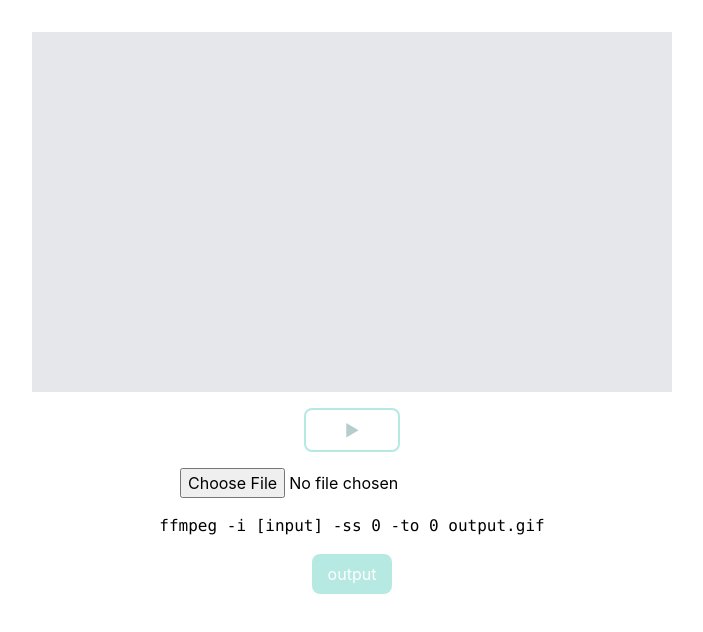
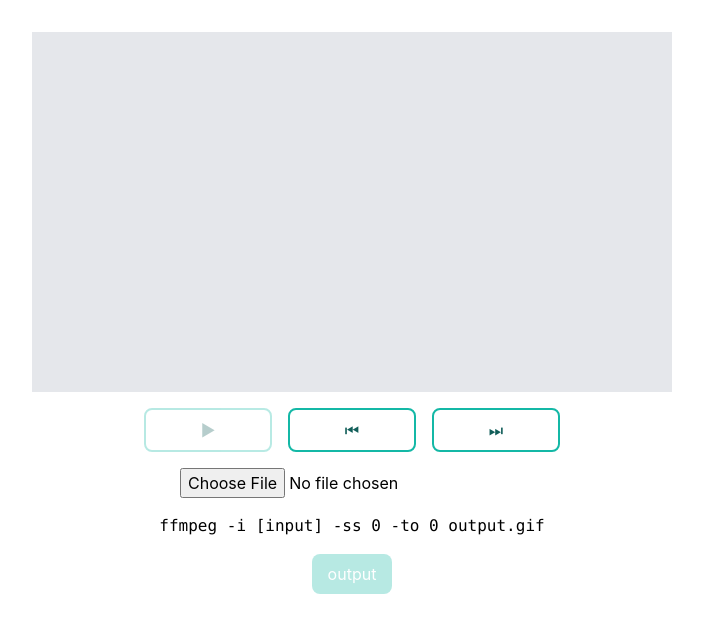
Before and after one commit to fluixyz-unnatural/simple-video-editor, a React (Vite) app: page / in a window 1280 px wide. Shown: the top 632 px of the page, without its empty margins (288-991 px from the left). Built offline with nearby package versions, Linux system fonts and the light colour scheme.

Commit message:
add set button

```diff
--- /dev/null
+++ b/src/components/Button.tsx
@@ -0,0 +1,24 @@
+import { ButtonHTMLAttributes, PropsWithChildren } from "react";
+
+type Props = ButtonHTMLAttributes<unknown> & {
+  className?: string;
+  fill?: boolean;
+};
+
+export const Button: React.FC<PropsWithChildren<Props>> = ({
+  children,
+  className,
+  ...otherProps
+}) => {
+  return (
+    <button
+      className={
+        "w-32 rounded-lg border-2 border-solid border-teal-500 p-2 px-4 text-teal-800 hover:border-teal-800 active:bg-teal-50 disabled:pointer-events-none disabled:opacity-30 " +
+        className
+      }
+      {...otherProps}
+    >
+      {children}{" "}
+    </button>
+  );
+};
--- a/src/components/simpleEditor/PlayButton.tsx
+++ b/src/components/simpleEditor/PlayButton.tsx
@@ -1,4 +1,6 @@
-import { useCallback, useEffect } from "react";
+import { useCallback } from "react";
+import { useShortcut } from "../utils/useShortcut";
+import { Button } from "../Button";
 
 type Props = {
   playing: boolean;
@@ -9,27 +11,11 @@ export const PlayButton: React.FC<Props> = ({ playing, disabled, onClick }) => {
   const onSpace = useCallback(() => {
     onClick();
   }, [onClick]);
+  useShortcut(onSpace, " ");
 
-  const onKeydown = useCallback(
-    (e: KeyboardEvent) => {
-      if (e.key === " ") onSpace();
-    },
-    [onSpace]
-  );
-
-  useEffect(() => {
-    window.addEventListener("keydown", onKeydown);
-    return () => {
-      window.removeEventListener("keydown", onKeydown);
-    };
-  }, []);
   return (
-    <button
-      disabled={disabled}
-      onClick={onClick}
-      className="w-24 rounded-lg border-2 border-solid border-teal-500 p-2 px-4 text-teal-800 hover:border-teal-800 active:bg-teal-50 disabled:pointer-events-none disabled:opacity-30"
-    >
+    <Button disabled={disabled} onClick={onClick}>
       {playing ? "⏸" : "▶"}
-    </button>
+    </Button>
   );
 };
--- /dev/null
+++ b/src/components/simpleEditor/SetSegmentButton.tsx
@@ -0,0 +1,27 @@
+import { useDispatch } from "react-redux";
+import { Second } from "../../domains/unit";
+import { Button } from "../Button";
+import { segmentChanged } from "../../models/simpleEditor/editor";
+
+type Props = { current: Second };
+export const SetSegmentButton: React.FC<Props> = ({ current }) => {
+  const dispatch = useDispatch();
+  return (
+    <>
+      <Button
+        onClick={() => {
+          dispatch(segmentChanged({ type: "start", time: current }));
+        }}
+      >
+        ⏮
+      </Button>
+      <Button
+        onClick={() => {
+          dispatch(segmentChanged({ type: "end", time: current }));
+        }}
+      >
+        ⏭
+      </Button>
+    </>
+  );
+};
--- a/src/components/simpleEditor/SimpleEditor.tsx
+++ b/src/components/simpleEditor/SimpleEditor.tsx
@@ -11,6 +11,7 @@ import { Timeline } from "./Timeline";
 import { PlayButton } from "./PlayButton";
 import { Preview } from "./Preview";
 import { saveAsMp4 } from "../../domains/ffmpeg/save";
+import { SetSegmentButton } from "./SetSegmentButton";
 
 export const SimpleEditor = () => {
   const state = useSelector<SimpleEditorState, SimpleEditorState>(
@@ -55,11 +56,14 @@ export const SimpleEditor = () => {
       <div className="relative aspect-video w-full bg-gray-200">
         {state.input && <Preview ref={video} src={state.input.link} />}
       </div>
-      <PlayButton
-        disabled={!state.input}
-        playing={playing}
-        onClick={() => setPlaying((prev) => !prev)}
-      />
+      <div className="flex gap-4">
+        <PlayButton
+          disabled={!state.input}
+          playing={playing}
+          onClick={() => setPlaying((prev) => !prev)}
+        />
+        <SetSegmentButton current={state.editor.current} />
+      </div>
       {state.input ? (
         <Timeline
           current={state.editor.current}
--- a/src/components/simpleEditor/Timeline.tsx
+++ b/src/components/simpleEditor/Timeline.tsx
@@ -1,4 +1,10 @@
-import React, { useCallback, useEffect, useRef, useState } from "react";
+import React, {
+  useCallback,
+  useEffect,
+  useMemo,
+  useRef,
+  useState,
+} from "react";
 import { AreaSize, Second, Segment, TlDisplayPx } from "../../domains/unit";
 import { currentChanged } from "../../models/simpleEditor/editor";
 import { useDispatch } from "react-redux";
@@ -6,6 +12,8 @@ import { calcOffset, px2second } from "./TimelineItems/utils/convert";
 import { CurrentTimeVerticalLine } from "./TimelineItems/CurrentTimeVerticalLine";
 import { VideoItem } from "./TimelineItems/VideoItem";
 import { SegmentController } from "./TimelineItems/SegmentController";
+import { useDomSize } from "../utils/useDomSize";
+import { clearSelection } from "../utils/clearSelection";
 
 type Props = {
   duration: Second;
@@ -20,22 +28,16 @@ const tlConst = { TIMELINE_HEIGHT, TIMELINE_PY } as const;
 export type Canvas = AreaSize<TlDisplayPx> & { scale: number; offset: Second };
 
 export const Timeline: React.FC<Props> = ({ current, duration, segment }) => {
-  const parent = useRef<HTMLDivElement>(null);
-  const [canvas, setCanvas] = useState<Canvas>();
   const dispatch = useDispatch();
 
-  // 最外部divのサイズをもとにsvgのサイズを決定
-  useEffect(() => {
-    if (parent.current) {
-      const viewBox = parent.current.getBoundingClientRect();
-      setCanvas({
-        width: viewBox.width,
-        height: viewBox.height,
-        scale: 1,
-        offset: 0,
-      } as Canvas);
-    }
-  }, [parent]);
+  const { ref: parent, size } = useDomSize<HTMLDivElement>();
+  const [scale, setScale] = useState<number>(1);
+  const [offset, setOffset] = useState<Second>(0 as Second);
+
+  const canvas = useMemo(
+    () => ({ ...size, scale, offset }),
+    [size, scale, offset]
+  );
 
   const onWheel = useCallback(
     (e: WheelEvent) => {
@@ -49,32 +51,24 @@ export const Timeline: React.FC<Props> = ({ current, duration, segment }) => {
         const rect = parent.current.getBoundingClientRect();
         const x = (e.pageX - rect.x) as TlDisplayPx;
 
-        setCanvas((prev) => {
-          if (!prev) return prev;
+        const nextScale = Math.pow(1.1, -deltaY) * scale;
+        // 同じpxが同じsecになるよう offset を調整する
+        const nextOffset = calcOffset(
+          x,
+          px2second(x, canvas, duration),
+          { ...canvas, scale: nextScale },
+          duration
+        ) as Second;
 
-          const scale = Math.pow(1.1, -deltaY) * prev?.scale;
-          // 同じpxが同じsecになるよう offset を調整する
-          const offset = calcOffset(
-            x,
-            px2second(x, canvas, duration),
-            { ...canvas, scale },
-            duration
-          ) as Second;
-          return { ...prev, scale, offset };
-        });
+        setScale(nextScale);
+        setOffset(nextOffset);
       } else {
         // offset
-        setCanvas((prev) =>
-          prev
-            ? ({
-                ...prev,
-                offset: prev.offset + (duration * deltaY) / 20,
-              } as Canvas)
-            : undefined
-        );
+        const delta = (duration * deltaY) / 20;
+        setOffset((prev) => (prev + delta) as Second);
       }
     },
-    [canvas, duration]
+    [canvas, duration, parent, scale]
   );
 
   useEffect(() => {
@@ -96,7 +90,7 @@ export const Timeline: React.FC<Props> = ({ current, duration, segment }) => {
           <svg
             viewBox={`0 0 ${canvas.width} ${canvas.height}`}
             className="absolute inset-0 h-full w-full bg-gray-200"
-            onClick={(e) => {
+            onDoubleClick={(e) => {
               // currentTime変更
               if (!parent.current) return;
               const rect = parent.current.getBoundingClientRect();
@@ -121,6 +115,15 @@ export const Timeline: React.FC<Props> = ({ current, duration, segment }) => {
               duration={duration}
               segment={segment}
             />
+            <text
+              x={0}
+              y={TIMELINE_HEIGHT}
+              font-size="256"
+              className="pointer-events-none selection:bg-opacity-0"
+              fill="transparent"
+            >
+              dummy_text_to_prevent_text_selection_with_double_click
+            </text>
           </svg>
         )}
       </div>
--- /dev/null
+++ b/src/components/utils/clearSelection.ts
@@ -0,0 +1,4 @@
+export function clearSelection() {
+  const selection = document.getSelection();
+  selection?.empty();
+}
--- /dev/null
+++ b/src/components/utils/useDomSize.ts
@@ -0,0 +1,20 @@
+import { useEffect, useRef, useState } from "react";
+import { AreaSize, TlDisplayPx } from "../../domains/unit";
+
+export const useDomSize = <T extends Element>() => {
+  const ref = useRef<T>(null);
+  const [size, setSize] = useState<AreaSize<TlDisplayPx>>({
+    width: 0,
+    height: 0,
+  } as AreaSize<TlDisplayPx>);
+  useEffect(() => {
+    if (ref.current) {
+      const rect = ref.current.getBoundingClientRect();
+      setSize({
+        width: rect.width,
+        height: rect.height,
+      } as AreaSize<TlDisplayPx>);
+    }
+  }, [ref]);
+  return { ref, size };
+};
--- /dev/null
+++ b/src/components/utils/useShortcut.ts
@@ -0,0 +1,21 @@
+import { useCallback, useEffect } from "react";
+
+export const useShortcut = (
+  callback: () => void,
+  key: KeyboardEvent["key"]
+) => {
+  const onKeydown = useCallback(
+    (e: KeyboardEvent) => {
+      if (e.key === key) {
+        callback();
+      }
+    },
+    [callback, key]
+  );
+  useEffect(() => {
+    window.addEventListener("keydown", onKeydown);
+    return () => {
+      window.removeEventListener("keydown", onKeydown);
+    };
+  }, [onKeydown]);
+};
--- a/src/models/simpleEditor/editor.ts
+++ b/src/models/simpleEditor/editor.ts
@@ -51,9 +51,16 @@ const simpleEditorSlice = createSlice({
       state.options.segment[type] = (state.options.segment[type] +
         delta) as Second;
     },
+    segmentChanged: (
+      state,
+      action: PayloadAction<{ type: "start" | "end"; time: Second }>
+    ) => {
+      const { type, time } = action.payload;
+      state.options.segment[type] = time;
+    },
   },
 });
 
-export const { inputAdded, currentChanged, segmentMoved } =
+export const { inputAdded, currentChanged, segmentMoved, segmentChanged } =
   simpleEditorSlice.actions;
 export const simpleEditorStore = configureStore(simpleEditorSlice);
```
